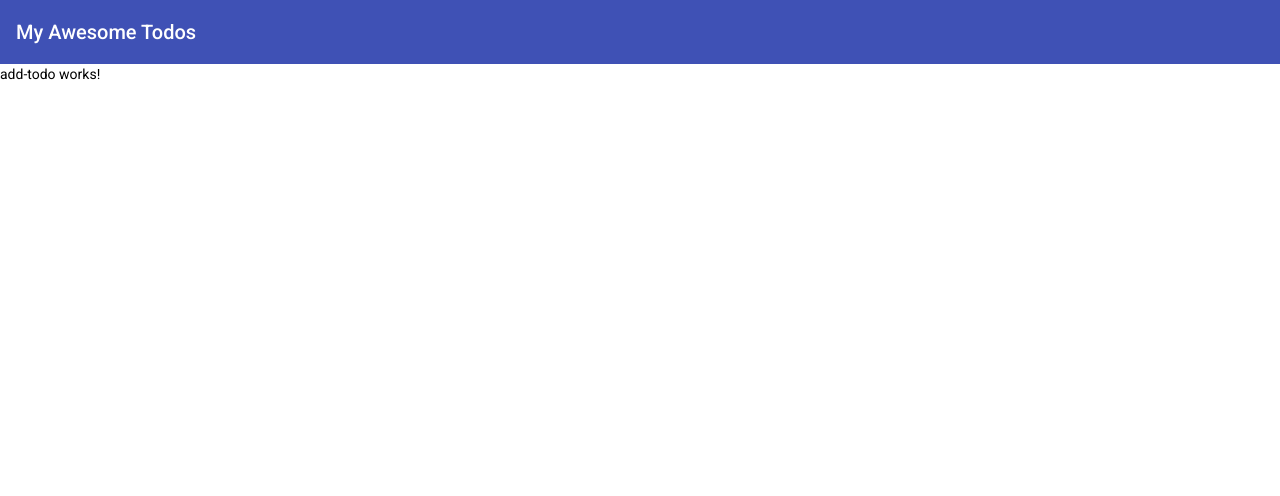
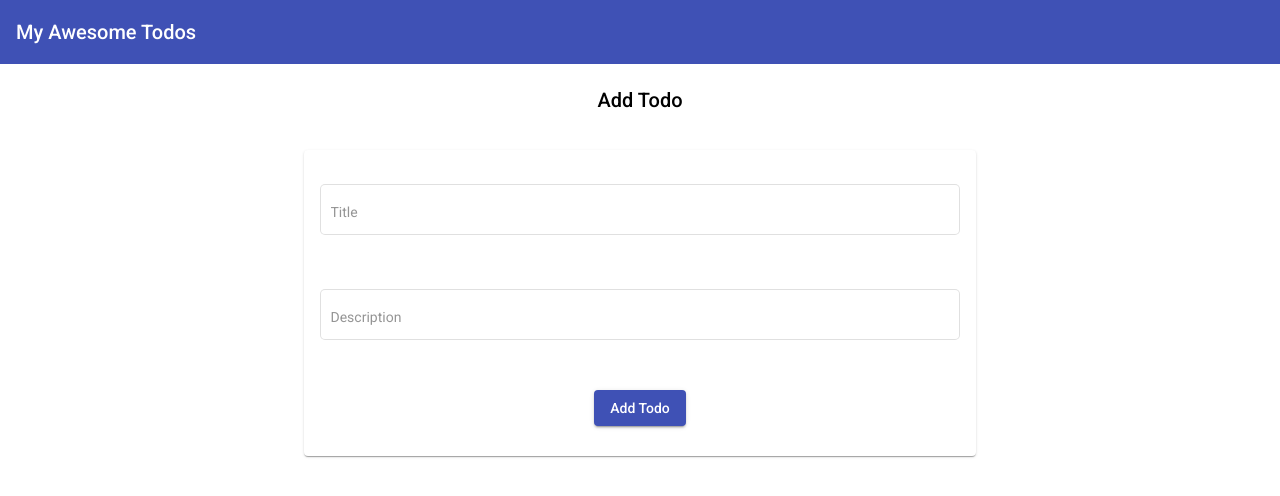
Before and after one commit to irynastsiarzhanava/akita-youtube, an Angular app: page /add-todo in a window 1280 px wide. Shown: the top 496 px of the page. Built offline with nearby package versions, Linux system fonts and the light colour scheme.

Commit message:
feat: add form UI

```diff
--- a/src/app/add-todo/add-todo.component.html
+++ b/src/app/add-todo/add-todo.component.html
@@ -1 +1,14 @@
-<p>add-todo works!</p>
+<div class="container">
+    <h2>Add Todo</h2>
+    <mat-card>
+        <form [formGroup]="form" (ngSubmit)="form.valid && addTodo()">
+            <mat-form-field appearance="outline">
+                <input formControlName="title" matInput placeholder="Title" />
+            </mat-form-field>
+            <mat-form-field appearance="outline">
+                <input formControlName="description" matInput placeholder="Description" />
+            </mat-form-field>
+            <button type="submit" mat-raised-button color="primary">Add Todo</button>
+        </form>
+</mat-card>
+</div>
--- a/src/app/add-todo/add-todo.component.scss
+++ b/src/app/add-todo/add-todo.component.scss
@@ -0,0 +1,15 @@
+h2 {
+    margin: 1em auto;
+}
+mat-card {
+    width: 50%;
+    margin: 1em auto;
+    mat-form-field {
+        width: 100%;
+        margin: 1em 0;
+    }
+    button {
+        display: block;
+        margin: 1em auto;
+    }
+}
--- a/src/app/add-todo/add-todo.component.ts
+++ b/src/app/add-todo/add-todo.component.ts
@@ -1,4 +1,5 @@
 import { Component, OnInit } from '@angular/core';
+import { FormControl, FormGroup, Validators } from '@angular/forms';
 
 @Component({
   selector: 'app-add-todo',
@@ -6,10 +7,20 @@ import { Component, OnInit } from '@angular/core';
   styleUrls: ['./add-todo.component.scss']
 })
 export class AddTodoComponent implements OnInit {
+  form!: FormGroup;
 
   constructor() { }
 
   ngOnInit(): void {
+    this.form = new FormGroup({
+      title: new FormControl(null, Validators.required),
+      description: new FormControl(null, Validators.required)
+    })
   }
 
+  addTodo() {
+    console.log(this.form.value);
+  }
+
+
 }
--- a/src/app/home/home.component.html
+++ b/src/app/home/home.component.html
@@ -1 +1,12 @@
-<p>home works!</p>
+<div class="container">
+    <button
+    (click)="addTodo()"
+    mat-raised-button
+    color="primary"
+    class="add-todo-btn">
+    Add Todo</button>
+    <mat-card>
+        <p>My todo</p>
+        <button mat-stroked-button color="primary">Mark as Complete</button>
+    </mat-card>
+</div>
--- a/src/app/home/home.component.scss
+++ b/src/app/home/home.component.scss
@@ -0,0 +1,11 @@
+mat-card {
+    width: 50%;
+    margin: 1em auto;
+    button {
+        float: right;
+    }
+}
+
+.add-todo-btn {
+    margin: 1em auto;
+}
--- a/src/app/home/home.component.ts
+++ b/src/app/home/home.component.ts
@@ -1,4 +1,5 @@
 import { Component, OnInit } from '@angular/core';
+import { Router } from '@angular/router';
 
 @Component({
   selector: 'app-home',
@@ -7,9 +8,13 @@ import { Component, OnInit } from '@angular/core';
 })
 export class HomeComponent implements OnInit {
 
-  constructor() { }
+  constructor(private router: Router) { }
 
   ngOnInit(): void {
   }
 
+  addTodo() {
+    this.router.navigateByUrl('/add-todo');
+  }
+
 }
--- a/src/styles.scss
+++ b/src/styles.scss
@@ -1,4 +1,13 @@
 /* You can add global styles to this file, and also import other style files */
 
-html, body { height: 100%; }
+html, body { height: 100%; box-sizing: border-box; }
 body { margin: 0; font-family: Roboto, "Helvetica Neue", sans-serif; }
+
+.container {
+    width: 100%;
+    height: 100%;
+    display: flex;
+    flex-direction: column;
+    justify-content: flex-start;
+    align-content: center;
+}
```
Also changed, not shown: src/app/app.module.ts (+12 -1 lines).
